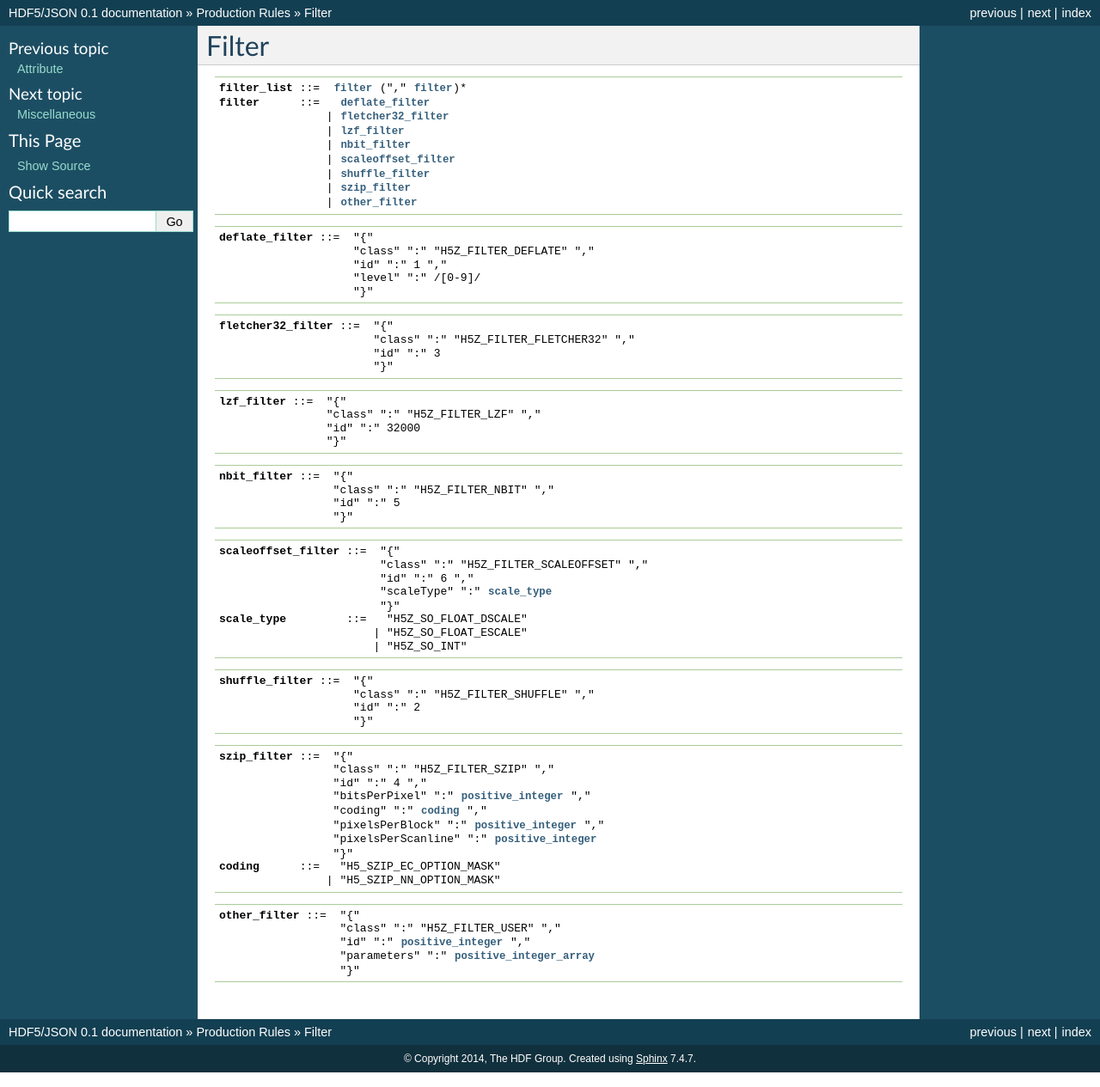
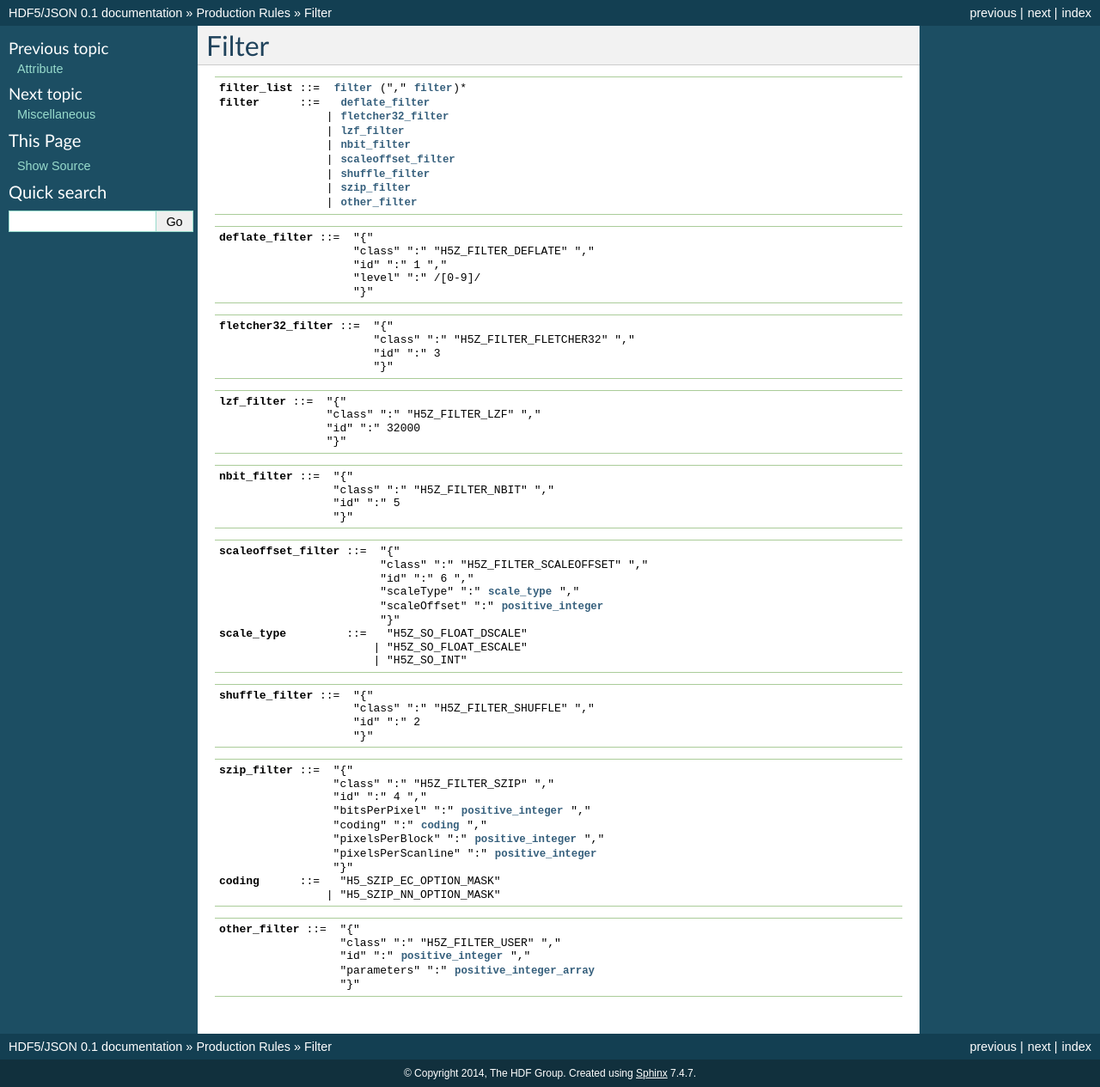
Before and after one commit to HDFGroup/hdf5-json, a Sphinx documentation site: the page built from docs/bnf/filters.rst, in a window 1280 px wide. Shown: the whole page at 86% size. Built offline with Sphinx 7.4.7, drawn with Linux system fonts in a browser that asks for light colours.

Commit message:
Issue #17

```diff
--- a/docs/bnf/filters.rst
+++ b/docs/bnf/filters.rst
@@ -41,7 +41,8 @@ Filter
    scaleoffset_filter: "{"
                      : "class" ":" "H5Z_FILTER_SCALEOFFSET" ","
 		     : "id" ":" 6 ","
-		     : "scaleType" ":" `scale_type`
+		     : "scaleType" ":" `scale_type` ","
+		     : "scaleOffset" ":" `positive_integer`
 		     : "}"
    scale_type:  "H5Z_SO_FLOAT_DSCALE"
              :| "H5Z_SO_FLOAT_ESCALE"
```
